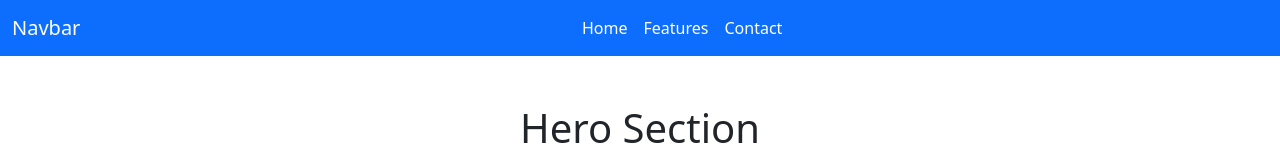
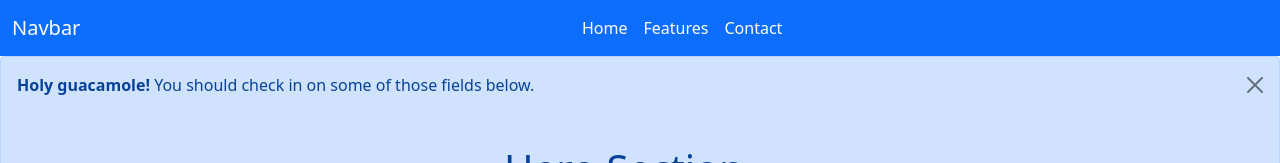
Before and after one commit to sumbalshehzadi21/git1, a website: page index.html in a window 1280 px wide. Shown: the top 163 px of the page. Drawn offline with nearby package versions, Linux system fonts and the light colour scheme.

Commit message:
Update index.html with alert msg

```diff
--- a/index.html
+++ b/index.html
@@ -44,6 +44,9 @@
       </div>
     </div>
   </nav>
+   <div class="alert alert-primary alert-dismissible fade show" role="alert">
+    <strong>Holy guacamole!</strong> You should check in on some of those fields below.
+    <button type="button" class="btn-close" data-bs-dismiss="alert" aria-label="Close"></button>
   <div class="container">
     <h1>Hero Section</h1>
     <p>Lorem, ipsum dolor sit amet consectetur adipisicing elit. Cum veniam, nam hic, eaque dolorem voluptatum incidunt
```
